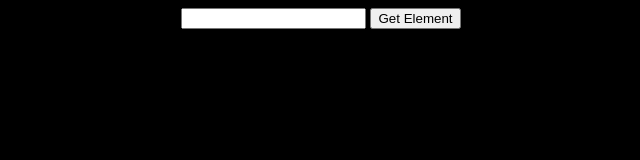
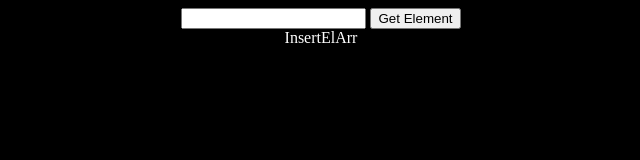
Before and after one commit to himan07/Data-Structure-in-JS, a React (Create React App) app: page / in a window 1280 px wide. Shown: the top 160 px of the page, without its empty margins (319-959 px from the left). Built offline with nearby package versions, Linux system fonts and the light colour scheme.

Commit message:
traverse array concept done

```diff
--- a/public/index.html
+++ b/public/index.html
@@ -2,14 +2,12 @@
 <html lang="en">
   <head>
     <meta charset="utf-8" />
-    <link rel="icon" href="%PUBLIC_URL%/favicon.ico" />
     <meta name="viewport" content="width=device-width, initial-scale=1" />
     <meta name="theme-color" content="#000000" />
     <meta
       name="description"
       content="Web site created using create-react-app"
     />
-    <link rel="apple-touch-icon" href="%PUBLIC_URL%/logo192.png" />
     <!--
       manifest.json provides metadata used when your web app is installed on a
       user's mobile device or desktop. See https://developers.google.com/web/fundamentals/web-app-manifest/
@@ -24,7 +22,7 @@
       work correctly both with client-side routing and a non-root public URL.
       Learn how to configure a non-root public URL by running `npm run build`.
     -->
-    <title>React App</title>
+    <title>Data structure with JavaScript</title>
   </head>
   <body>
     <noscript>You need to enable JavaScript to run this app.</noscript>
--- a/src/App.js
+++ b/src/App.js
@@ -1,10 +1,12 @@
 import React from "react";
 import ArrayTraverse from "./files/ArrayTraverse";
+import InsertElArr from "./files/InsertElArr";
 
 const App = () => {
   return (
     <div style={{ textAlign: "center", color: "#fff" }}>
      <ArrayTraverse />
+     <InsertElArr />
     </div>
   );
 };
--- a/src/files/ArrayTraverse.jsx
+++ b/src/files/ArrayTraverse.jsx
@@ -3,9 +3,23 @@ import React from "react";
 const ArrayTraverse = () => {
   let data = [1, 5, 9, 23, 45, 76, 98, 45, 2, 3, 4];
 
+  console.log("_____First method to traverse an array_____")
   for (let i = 0; i < data.length; i++) {
     console.log("traversedArray: ", data[i]);
   }
+
+
+// another method
+console.log("_____Second method to traverse an array_____")
+  for (const arr in data) {
+    console.log("another method: ", data[arr]);
+  }
+
+// Another method
+console.log("_____Third method to traverse an array_____")
+for(const i in data){
+  console.log("third method: ", data[i])
+}
 
   const handleClick = () => {
     let el = document.getElementById("element").value;
--- /dev/null
+++ b/src/files/InsertElArr.jsx
@@ -0,0 +1,9 @@
+import React from 'react'
+
+const InsertElArr = () => {
+  return (
+    <div>InsertElArr</div>
+  )
+}
+
+export default InsertElArr
```
